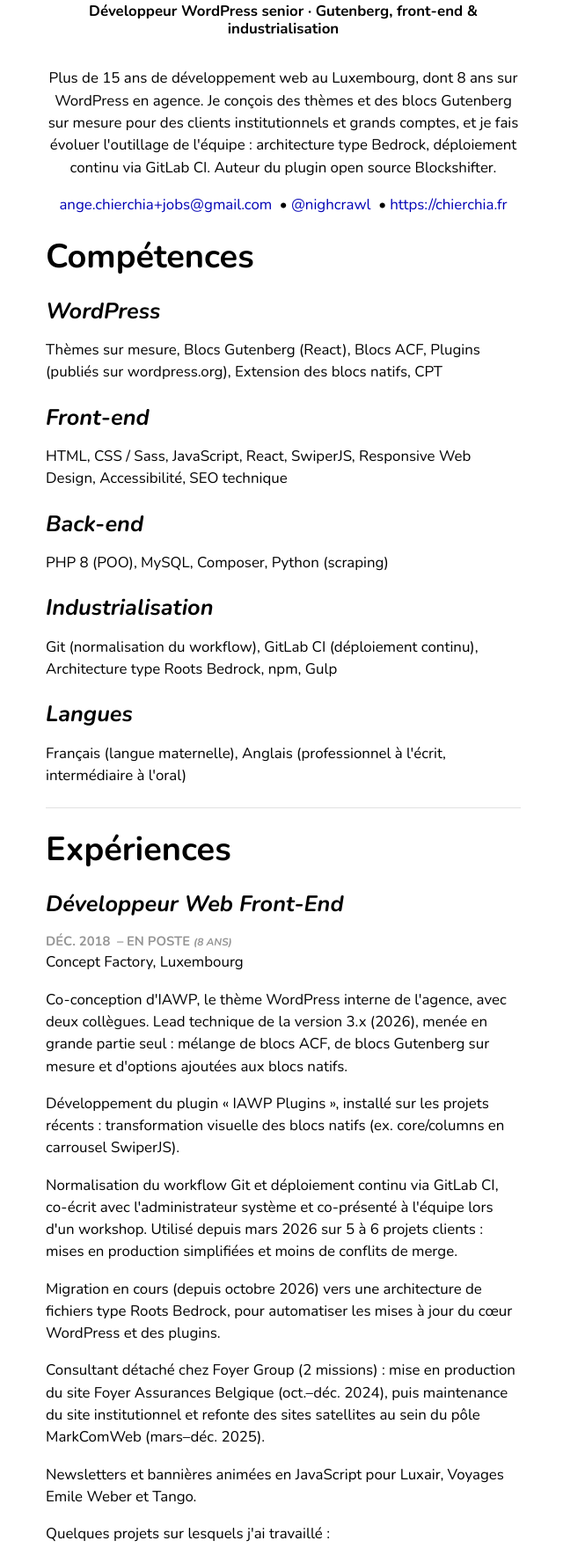
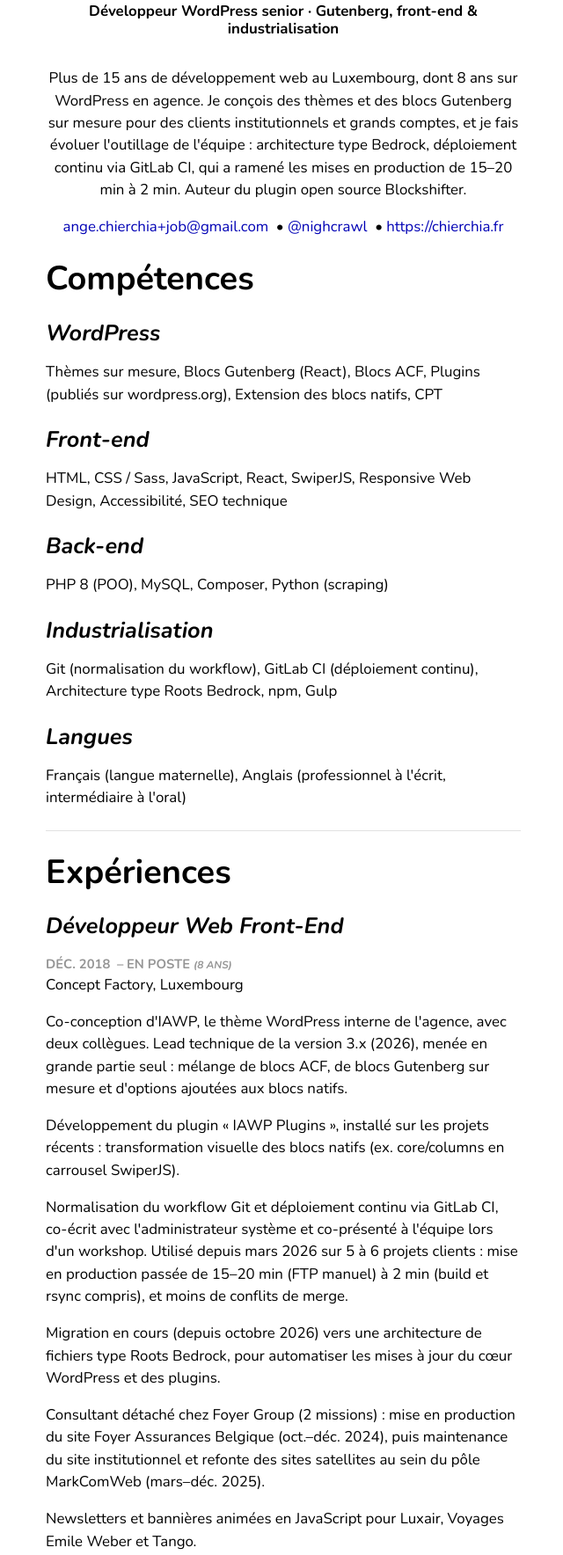
Before and after one commit to nighcrawl/cv, an Eleventy site: page templates/index.njk in a window 1280 px wide. Shown: the part 273-2041 px from the top of the page at 88% size, without its empty margins (318-958 px from the left). Built offline with nearby package versions, Linux system fonts and the light colour scheme; Eleventy itself is replaced by a stand-in of ours; files that its build step writes are made by us from their sources.

Commit message:
feat(data): add deployment metrics and Blockshifter details
Quantify GitLab CI gains, align intranet user count across languages,
link blockshifter.dev, and fix the obfuscated contact email.

Co-Authored-By: Claude Opus 5.5 <noreply@anthropic.com>
Claude-Session: https://claude.ai/code/session_01AYJnbDPcLm4f2au7FbTggg

```diff
--- a/data/en/site.yml
+++ b/data/en/site.yml
@@ -1,7 +1,7 @@
 identity:
   name: "Ange Chierchia"
   title: "Senior WordPress Developer · Gutenberg, front-end & tooling"
-  summary: "Over 15 years of web development in Luxembourg, including 8 years building WordPress sites in an agency. I design custom themes and Gutenberg blocks for institutional and enterprise clients, and I improve the team's tooling: Bedrock-style architecture and continuous deployment with GitLab CI. Author of the open-source plugin Blockshifter."
+  summary: "Over 15 years of web development in Luxembourg, including 8 years building WordPress sites in an agency. I design custom themes and Gutenberg blocks for institutional and enterprise clients, and I improve the team's tooling: Bedrock-style architecture and continuous deployment with GitLab CI, which cut production deployments from 15–20 min to 2 min. Author of the open-source plugin Blockshifter."
   location: "Metz, France"
   email: "ange.chierchia+job@gmail.com"
   website: "https://chierchia.fr"
@@ -58,7 +58,7 @@ experience:
     description:
       - "Co-designed IAWP, the agency's in-house WordPress theme, with two colleagues. Technical lead on version 3.x (2026), built largely on my own: a mix of ACF blocks, custom Gutenberg blocks and custom options added to core blocks."
       - "Built the \"IAWP Plugins\" plugin, used on recent projects: visual transformation of core blocks (e.g. turning core/columns into a SwiperJS carousel)."
-      - "Standardised the Git workflow and set up continuous deployment with GitLab CI, co-written with the system administrator and co-presented to the team in a workshop. In use since March 2026 on 5–6 client projects: easier releases and fewer merge conflicts."
+      - "Standardised the Git workflow and set up continuous deployment with GitLab CI, co-written with the system administrator and co-presented to the team in a workshop. In use since March 2026 on 5–6 client projects: production deployments down from 15–20 min (manual FTP) to 2 min (build and rsync included), and fewer merge conflicts."
       - "Ongoing migration (since October 2026) to a Roots Bedrock-style file architecture to automate WordPress core and plugin updates."
       - "Seconded as a consultant to Foyer Group (2 assignments): launch of the Foyer Assurances Belgium website (Oct–Dec 2024), then maintenance of the corporate website and redesign of satellite sites within the MarCom Web division (Mar–Dec 2025)."
       - "Email newsletters and animated JavaScript banners for Luxair, Voyages Emile Weber and Tango."
@@ -111,7 +111,7 @@ education:
 
 extras:
   - date: "2026-08"
-    title: "Release of <a href='https://wordpress.org/plugins/blockshifter/'>Blockshifter</a>, my first open-source WordPress plugin"
+    title: "Release of <a href='https://wordpress.org/plugins/blockshifter/'>Blockshifter</a>, my first open-source WordPress plugin, which visually extends the editor's core blocks (<a href='https://blockshifter.dev'>blockshifter.dev</a>)"
   - date: "2012-02"
     title: "2-pages Interview and publication of a tutorial on designing the layout of an asian restaurant themed website in Webdesign Magazine Hors Série #13"
   - date: "2010-07"
--- a/data/fr/site.yml
+++ b/data/fr/site.yml
@@ -1,7 +1,7 @@
 identity:
   name: "Ange Chierchia"
   title: "Développeur WordPress senior · Gutenberg, front-end & industrialisation"
-  summary: "Plus de 15 ans de développement web au Luxembourg, dont 8 ans sur WordPress en agence. Je conçois des thèmes et des blocs Gutenberg sur mesure pour des clients institutionnels et grands comptes, et je fais évoluer l'outillage de l'équipe : architecture type Bedrock, déploiement continu via GitLab CI. Auteur du plugin open source Blockshifter."
+  summary: "Plus de 15 ans de développement web au Luxembourg, dont 8 ans sur WordPress en agence. Je conçois des thèmes et des blocs Gutenberg sur mesure pour des clients institutionnels et grands comptes, et je fais évoluer l'outillage de l'équipe : architecture type Bedrock, déploiement continu via GitLab CI, qui a ramené les mises en production de 15–20 min à 2 min. Auteur du plugin open source Blockshifter."
   location: "Metz, France"
   email: "ange.chierchia+job@gmail.com"
   website: "https://chierchia.fr"
@@ -58,7 +58,7 @@ experience:
     description:
       - "Co-conception d'IAWP, le thème WordPress interne de l'agence, avec deux collègues. Lead technique de la version 3.x (2026), menée en grande partie seul : mélange de blocs ACF, de blocs Gutenberg sur mesure et d'options ajoutées aux blocs natifs."
       - "Développement du plugin « IAWP Plugins », installé sur les projets récents : transformation visuelle des blocs natifs (ex. core/columns en carrousel SwiperJS)."
-      - "Normalisation du workflow Git et déploiement continu via GitLab CI, co-écrit avec l'administrateur système et co-présenté à l'équipe lors d'un workshop. Utilisé depuis mars 2026 sur 5 à 6 projets clients : mises en production simplifiées et moins de conflits de merge."
+      - "Normalisation du workflow Git et déploiement continu via GitLab CI, co-écrit avec l'administrateur système et co-présenté à l'équipe lors d'un workshop. Utilisé depuis mars 2026 sur 5 à 6 projets clients : mise en production passée de 15–20 min (FTP manuel) à 2 min (build et rsync compris), et moins de conflits de merge."
       - "Migration en cours (depuis octobre 2026) vers une architecture de fichiers type Roots Bedrock, pour automatiser les mises à jour du cœur WordPress et des plugins."
       - "Consultant détaché chez Foyer Group (2 missions) : mise en production du site Foyer Assurances Belgique (oct.–déc. 2024), puis maintenance du site institutionnel et refonte des sites satellites au sein du pôle MarkComWeb (mars–déc. 2025)."
       - "Newsletters et bannières animées en JavaScript pour Luxair, Voyages Emile Weber et Tango."
@@ -89,7 +89,7 @@ experience:
     location: "Bascharage (Luxembourg)"
     description:
       - "Application Web de géolocalisation de véhicule en temps réel : conception de l'interface utilisateur adaptée pour desktop, tablette et smartphone, utilisation des données cartographiques Open Street Map, dessins et intéractions sur la carte via l'API Leaflet, utilisation de divers services Web de geocoding/reverse geocoding."
-      - "Création d'une plateforme intranet : 600 comptes utilisateur, gestion des droits d'accès, partage de documents, agenda, forums de discussion, volet de notifications."
+      - "Création d'une plateforme intranet : plus de 500 comptes utilisateur, gestion des droits d'accès, partage de documents, agenda, forums de discussion, volet de notifications."
       - "Réalisation d'un mini CMS adaptable aux besoins spécifiques des clients."
       - "Conception et envoi de newsletters en partenariat avec HP, Lenovo et Microsoft en accord avec les Guidelines de chaque partenaire."
 
@@ -111,7 +111,7 @@ education:
 
 extras:
   - date: "2026-08"
-    title: "Publication de <a href='https://wordpress.org/plugins/blockshifter/'>Blockshifter</a>, mon premier plugin WordPress open source"
+    title: "Publication de <a href='https://wordpress.org/plugins/blockshifter/'>Blockshifter</a>, mon premier plugin WordPress open source, qui étend visuellement les blocs natifs de l'éditeur (<a href='https://blockshifter.dev'>blockshifter.dev</a>)"
   - date: "2012-02"
     title: "Interview Webdesign Magazine HS n°13 + tutoriel « design Web pour restaurant asiatique »"
   - date: "2010-07"
--- a/src/assets/js/main.js
+++ b/src/assets/js/main.js
@@ -35,7 +35,7 @@ function relativeTime(start, end) {
 
 document.addEventListener('DOMContentLoaded', function () {
   var emailLink = document.getElementById('send-email');
-  var emailName = "sboj+aihcreihc.egna";
+  var emailName = "boj+aihcreihc.egna";
   var emailTLD = "moc.liamg";
   var emailSubject = document.querySelector("html").getAttribute('lang') === "fr" ? "Votre profil m'intéresse" : "I'm interested in your profile";
   var email = emailName.split("").reverse().join("") + "@";
```
